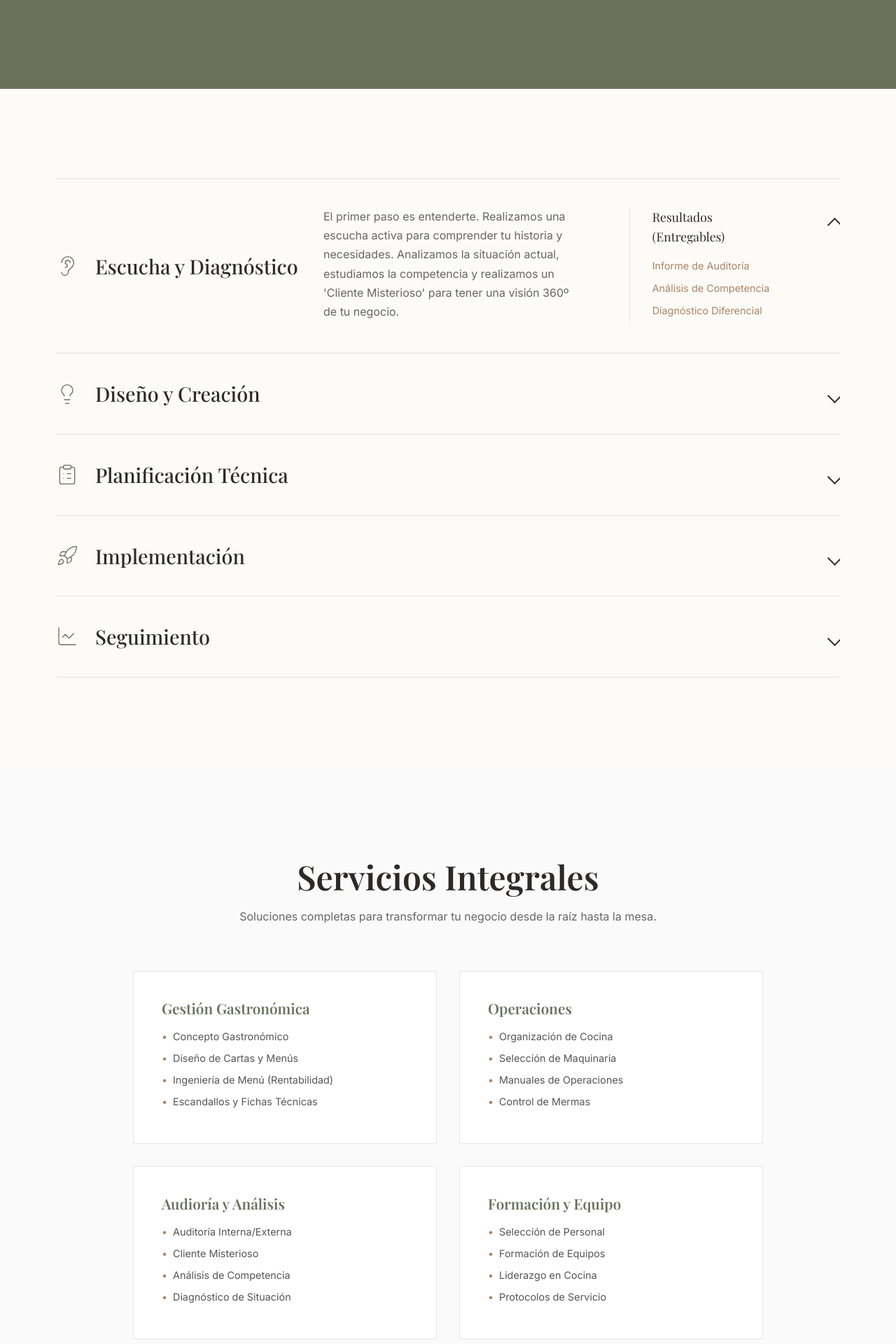
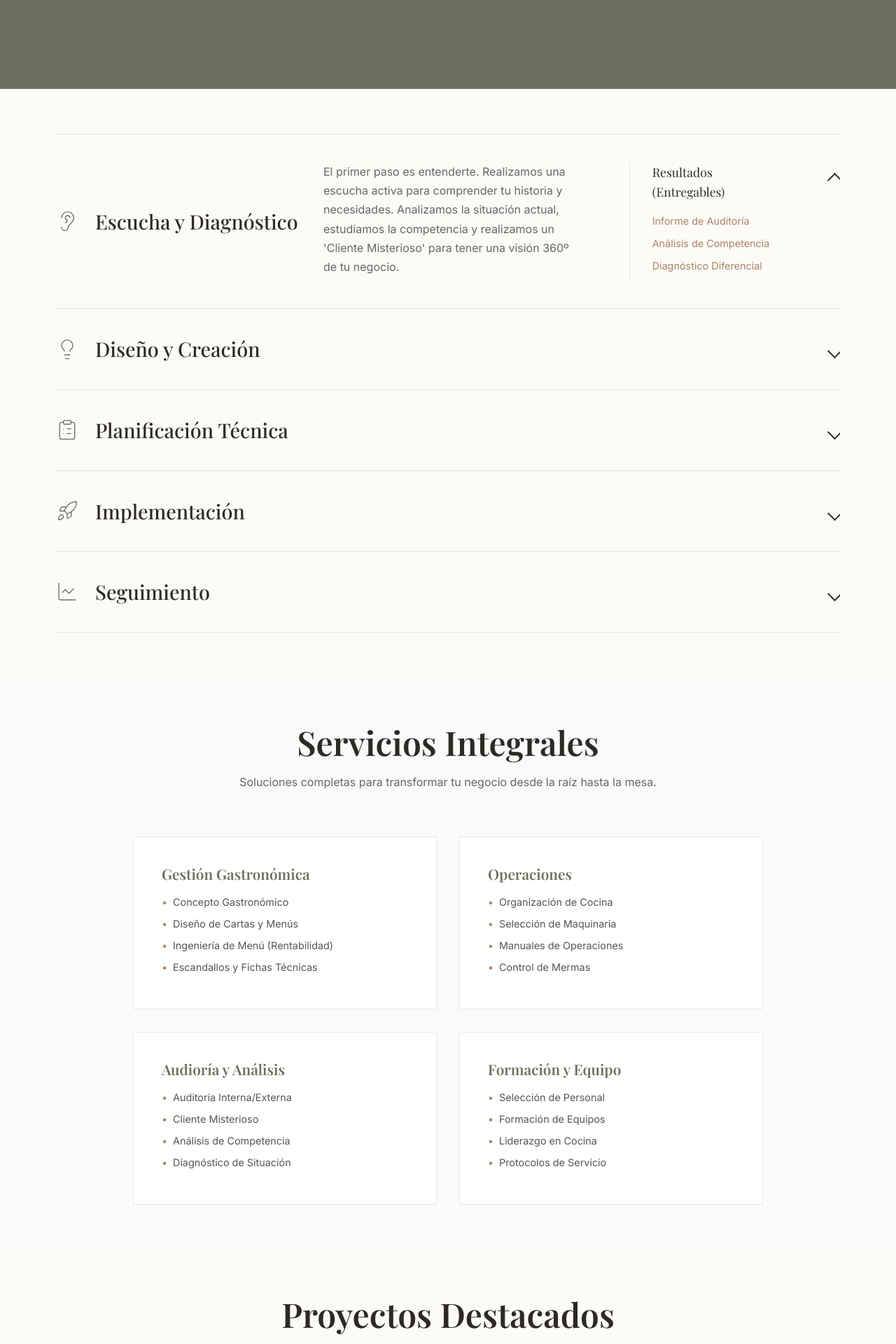
Before and after one commit to jordancomunicacion-ops/webOTEYZERENA, a Next.js app: page / in a window 1280 px wide. Shown: the part 640-2560 px from the top of the page at 70% size. Built offline with nearby package versions, Linux system fonts and the light colour scheme; a web font is replaced by a local one.

Commit message:
style: uniformize section padding to 4rem for a cleaner look

```diff
--- a/src/app/globals.css
+++ b/src/app/globals.css
@@ -56,7 +56,7 @@ button {
 }
 
 .section {
-  padding: 5rem 0;
+  padding: 4rem 0;
 }
 
 .btn {
--- a/src/components/Contact.module.css
+++ b/src/components/Contact.module.css
@@ -1,5 +1,5 @@
 .section {
-    padding: 8rem 0;
+    padding: 4rem 0;
     background-color: var(--primary);
     color: white;
 }
--- a/src/components/Hero.module.css
+++ b/src/components/Hero.module.css
@@ -60,7 +60,7 @@
 @media (max-width: 768px) {
     .hero {
         height: auto;
-        padding: 6rem 0;
+        padding: 4rem 0;
     }
 
     .title {
--- a/src/components/Methodology.module.css
+++ b/src/components/Methodology.module.css
@@ -1,5 +1,5 @@
 .section {
-    padding: 8rem 0;
+    padding: 4rem 0;
     background-color: var(--background);
 }
 
--- a/src/components/Services.module.css
+++ b/src/components/Services.module.css
@@ -1,5 +1,5 @@
 .section {
-    padding: 8rem 0;
+    padding: 4rem 0;
     background-color: #FAFAFA;
 }
 
```
